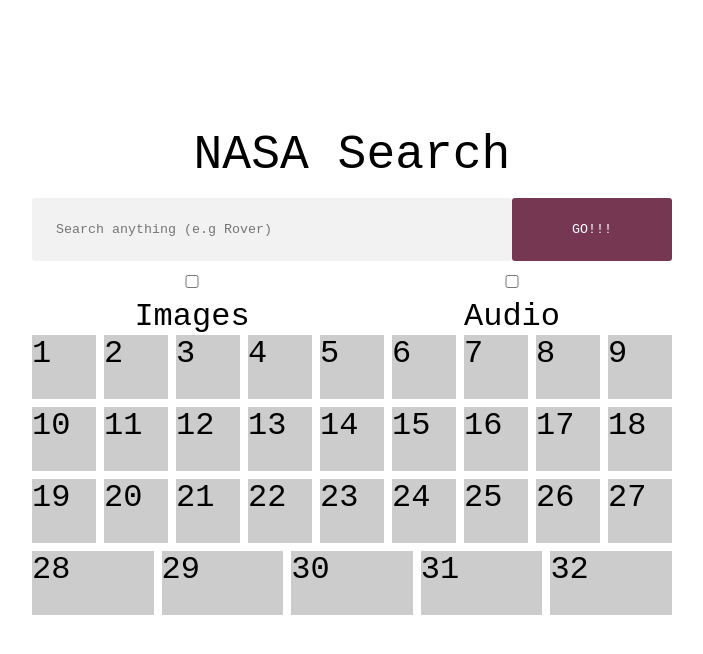
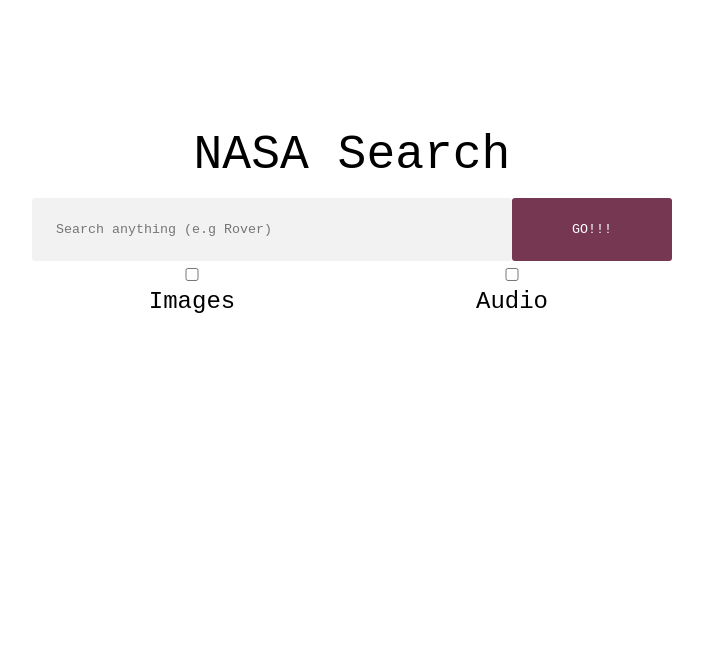
Before and after one commit to vohzd/challenge, a Nuxt app: page /search in a window 1280 px wide. Shown: the top 654 px of the page, without its empty margins (288-991 px from the left). Built offline with nearby package versions, Linux system fonts and the light colour scheme.

Commit message:
gets response from nasa api
builds a grid of images, which when clicked route onto /asset/NASA_ID

```diff
--- a/layouts/default.vue
+++ b/layouts/default.vue
@@ -27,7 +27,7 @@
 body {
   background: var(--background);
   color: var(--text);
-  font-size: 32px;
+  font-size: 24px;
   font-family: monospace;
 }
 
--- a/nuxt.config.js
+++ b/nuxt.config.js
@@ -9,5 +9,8 @@
   loading: { color: '#b56d82' },
   build: {
     optimizeCSS: true
-  }
+  },
+  modules: [
+    "@nuxtjs/axios",
+  ]
 }
--- a/pages/search.vue
+++ b/pages/search.vue
@@ -2,7 +2,7 @@
   <main class="gutter">
     <h1 class="text-center mb">NASA Search</h1>
     <div class="flex-wrapper">
-      <input class="c75" placeholder="Search anything (e.g Rover)" @keyup.enter="handleForm">
+      <input class="c75" placeholder="Search anything (e.g Rover)" @keyup.enter="handleForm" v-model="searchQuery">
       <button class="c25" @click="handleForm">GO!!!</button>
     </div>
     <div class="row">
@@ -22,9 +22,11 @@
     <section class="output">
       <!-- this will become its own component soon enough -->
 
-      <div class="flex-grid">
-        <div v-for="i in 32" class="flex-grid-item mock-asset">
-          {{ i }}
+      <div class="flex-grid mtx">
+        <div v-for="result in results" class="flex-grid-item">
+          <nuxt-link :to="`/asset/${result.data[0].nasa_id}`">
+            <span :style='generateBackgroundImage(result.links[0].href)'></span>
+          </nuxt-link>
         </div>
       </div>
 
@@ -38,12 +40,35 @@
 
 <script>
   export default {
+    data () {
+      return {
+        searchQuery: null,
+        results: []
+      }
+    },
     methods: {
       handleForm(){
-        console.log("searched for something....");
+        if (!this.searchQuery) return;
+        this.queryApi();
       },
       handleAsset(){
         this.$router.push("/asset/something");
+      },
+      generateBackgroundImage(url){
+        // this is a hack for now until we find a suitable thumbnail (and can place in a proper <img />) tag
+        return `background-image: url(${url}); background-size: cover; display: inline-block; min-width: 128px; min-height: 128px; top:0; left: 0; z-index: 1; border-radius: 3px;`;
+      },
+      async queryApi(){
+        console.log("querying...")
+        try {
+          const { data } = await this.$axios.get(`https://images-api.nasa.gov/search?&media_type=image&q=${ this.searchQuery }`);
+          this.results = data.collection.items;
+          console.log(this.results)
+        }
+        catch (e){
+          console.log(e)
+        }
+
       }
     }
   }
@@ -51,10 +76,6 @@
 
 <style>
 
-  .mock-asset {
-    min-height: 64px;
-    min-width: 64px;
-    background: rgba(0,0,0,0.2);
-  }
+
 
 </style>
```
